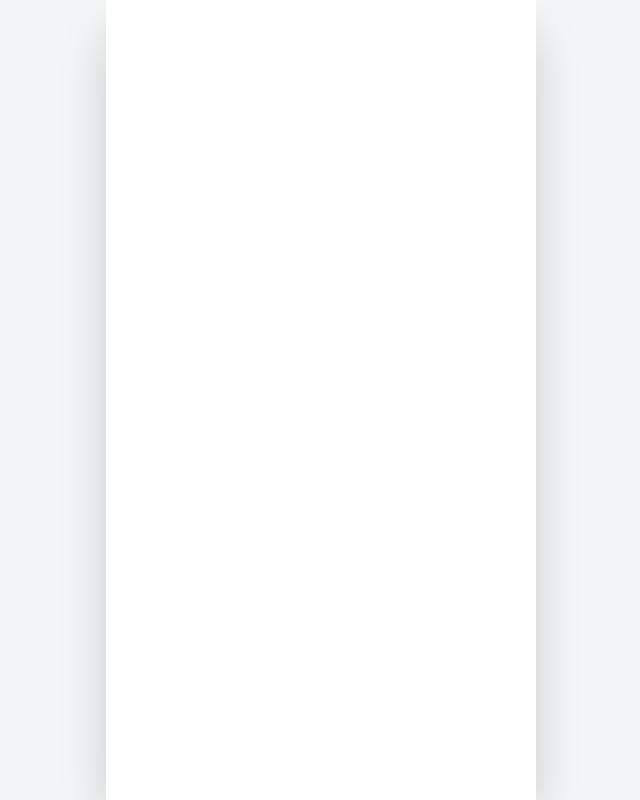
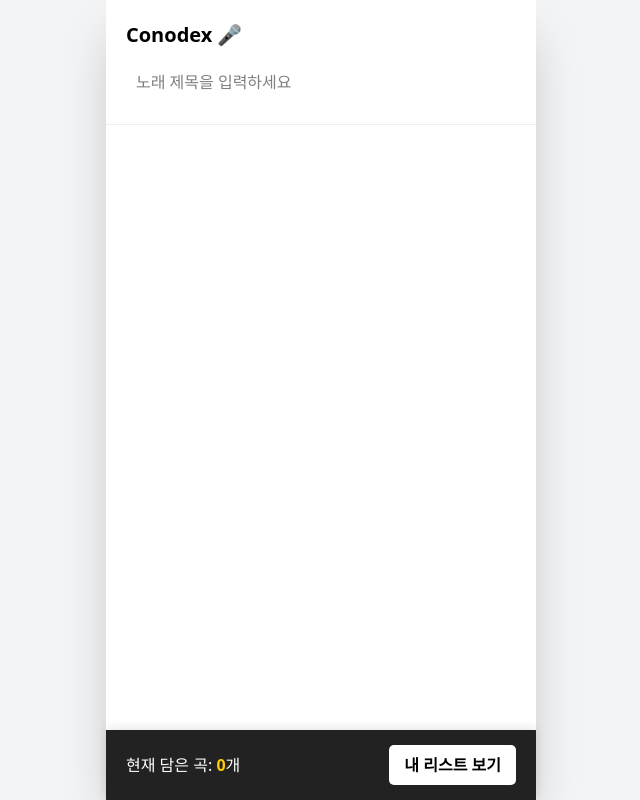
Before and after one commit to Gukbo/Conodex, a React (Vite) app: page / in a window 1280 px wide. Shown: the whole page, without its empty margins (319-959 px from the left). Built offline with nearby package versions, Linux system fonts and the light colour scheme.

Commit message:
feat: 노래 검색 & 리스트 확인 기능 구현

```diff
--- a/package.json
+++ b/package.json
@@ -10,8 +10,12 @@
     "preview": "vite preview"
   },
   "dependencies": {
+    "@tanstack/react-query": "^5.90.19",
+    "@tanstack/react-query-devtools": "^5.91.2",
     "react": "^19.2.0",
-    "react-dom": "^19.2.0"
+    "react-dom": "^19.2.0",
+    "react-hot-toast": "^2.6.0",
+    "zustand": "^5.0.10"
   },
   "devDependencies": {
     "@eslint/js": "^9.39.1",
--- a/src/App.tsx
+++ b/src/App.tsx
@@ -1,8 +1,232 @@
+import { useState } from "react";
+import { useSearchSongs } from "./hooks/useSearchSongs";
+import { useMyListStore } from "./stores/useMyListStore"; // 👈 1. 임포트 추가!
+import { Toaster } from "react-hot-toast";
+import { useDebounce } from "./hooks/useDebounce";
+
 function App() {
+  const [keyword, setKeyword] = useState("");
+  const debouncedKeyword = useDebounce(keyword, 300);
+  const [isModalOpen, setIsModalOpen] = useState(false);
+
+  const { data: songs } = useSearchSongs(debouncedKeyword);
+  const { addSong, removeSong, selectedSongs } = useMyListStore();
+
+  const handleAddClick = (song: any) => {
+    addSong({
+      no: song.no,
+      title: song.title,
+      artist: song.singer,
+      brand: "TJ",
+    });
+  };
+
   return (
-    <>
-      <div></div>
-    </>
+    <div style={{ paddingBottom: "80px" }}>
+      {" "}
+      <div style={{ padding: "20px", borderBottom: "1px solid #eee" }}>
+        <h1
+          style={{ fontSize: "20px", fontWeight: "bold", marginBottom: "10px" }}
+        >
+          Conodex 🎤
+        </h1>
+        <input
+          type="text"
+          placeholder="노래 제목을 입력하세요"
+          value={keyword}
+          onChange={(e) => setKeyword(e.target.value)}
+          style={{ width: "100%", padding: "10px", fontSize: "16px" }}
+        />
+      </div>
+      <div style={{ padding: "0 20px" }}>
+        {songs?.map((song: any) => (
+          <div
+            key={song.no}
+            style={{
+              display: "flex",
+              justifyContent: "space-between",
+              alignItems: "center",
+              margin: "15px 0",
+              borderBottom: "1px solid #f0f0f0",
+              paddingBottom: "10px",
+            }}
+          >
+            <div style={{ flex: 1 }}>
+              <div style={{ fontWeight: "bold", fontSize: "16px" }}>
+                {song.title}
+              </div>
+              <div style={{ color: "#666", fontSize: "14px" }}>
+                {song.singer} <span style={{ color: "#aaa" }}>({song.no})</span>
+              </div>
+            </div>
+
+            <button
+              onClick={() => handleAddClick(song)}
+              style={{
+                backgroundColor: "#e6f0ff",
+                color: "#0066ff",
+                border: "none",
+                padding: "8px 15px",
+                borderRadius: "20px",
+                fontWeight: "bold",
+                cursor: "pointer",
+              }}
+            >
+              + 담기
+            </button>
+          </div>
+        ))}
+      </div>
+      <div
+        style={{
+          position: "fixed",
+          bottom: 0,
+          left: 0,
+          right: 0,
+
+          maxWidth: "430px",
+          margin: "0 auto",
+
+          backgroundColor: "#222",
+          color: "white",
+          padding: "15px 20px",
+
+          paddingBottom: "calc(15px + env(safe-area-inset-bottom))",
+
+          display: "flex",
+          justifyContent: "space-between",
+          alignItems: "center",
+
+          boxShadow: "0 -2px 10px rgba(0,0,0,0.1)",
+          zIndex: 100,
+        }}
+      >
+        <span>
+          현재 담은 곡:{" "}
+          <strong style={{ color: "#ffcc00" }}>{selectedSongs.length}</strong>개
+        </span>
+        <button
+          onClick={() => setIsModalOpen(true)}
+          style={{
+            backgroundColor: "white",
+            color: "black",
+            border: "none",
+            padding: "8px 15px",
+            borderRadius: "5px",
+            fontWeight: "bold",
+            cursor: "pointer",
+          }}
+        >
+          내 리스트 보기
+        </button>
+      </div>
+      {isModalOpen && (
+        <div
+          style={{
+            position: "fixed",
+            top: 0,
+            left: 0,
+            right: 0,
+            bottom: 0,
+            backgroundColor: "rgba(0,0,0,0.5)",
+            display: "flex",
+            justifyContent: "center",
+            alignItems: "end",
+            zIndex: 999,
+          }}
+        >
+          <div
+            style={{
+              backgroundColor: "white",
+              width: "100%",
+              maxWidth: "500px",
+              height: "80vh",
+              borderRadius: "20px 20px 0 0",
+              padding: "20px",
+              overflowY: "auto",
+              display: "flex",
+              flexDirection: "column",
+            }}
+          >
+            <div
+              style={{
+                display: "flex",
+                justifyContent: "space-between",
+                marginBottom: "20px",
+              }}
+            >
+              <h2 style={{ fontSize: "20px", fontWeight: "bold" }}>
+                내 애창곡 리스트 🎶
+              </h2>
+              <button
+                onClick={() => setIsModalOpen(false)}
+                style={{
+                  background: "none",
+                  border: "none",
+                  fontSize: "24px",
+                  cursor: "pointer",
+                }}
+              >
+                ✕
+              </button>
+            </div>
+
+            {selectedSongs.length === 0 ? (
+              <div
+                style={{
+                  textAlign: "center",
+                  color: "#999",
+                  marginTop: "50px",
+                }}
+              >
+                아직 담은 노래가 없어요! 🥲
+              </div>
+            ) : (
+              <div style={{ flex: 1 }}>
+                {selectedSongs.map((song) => (
+                  <div
+                    key={song.no}
+                    style={{
+                      display: "flex",
+                      justifyContent: "space-between",
+                      alignItems: "center",
+                      padding: "15px 0",
+                      borderBottom: "1px solid #eee",
+                    }}
+                  >
+                    <div>
+                      <div style={{ fontWeight: "bold" }}>{song.title}</div>
+                      <div style={{ fontSize: "13px", color: "#666" }}>
+                        {song.artist} ({song.no})
+                      </div>
+                    </div>
+                    <button
+                      onClick={() => removeSong(song.no)}
+                      style={{
+                        backgroundColor: "#ff4444",
+                        color: "white",
+                        border: "none",
+                        padding: "5px 10px",
+                        borderRadius: "5px",
+                        fontSize: "12px",
+                      }}
+                    >
+                      삭제
+                    </button>
+                  </div>
+                ))}
+              </div>
+            )}
+          </div>
+        </div>
+      )}
+      <Toaster
+        position="bottom-center"
+        toastOptions={{
+          style: { background: "#333", color: "#fff" },
+        }}
+      />
+    </div>
   );
 }
 
--- /dev/null
+++ b/src/hooks/useDebounce.ts
@@ -0,0 +1,18 @@
+import { useState, useEffect } from 'react';
+
+
+export const useDebounce = <T>(value: T, delay: number = 300): T => {
+  const [debouncedValue, setDebouncedValue] = useState<T>(value);
+
+  useEffect(() => {
+    const timer = setTimeout(() => {
+      setDebouncedValue(value);
+    }, delay);
+
+    return () => {
+      clearTimeout(timer);
+    };
+  }, [value, delay]);
+
+  return debouncedValue;
+};
--- /dev/null
+++ b/src/hooks/useSearchSongs.ts
@@ -0,0 +1,15 @@
+import {useQuery} from '@tanstack/react-query'
+
+const fetchTJSongs = async (keyword: string) => {
+  const res = await fetch(`/api/karaoke/song/${keyword}/tj.json`);
+  return res.json();
+}
+
+export const useSearchSongs = (keyword: string) => {
+  return useQuery({
+    queryKey: ['songs', keyword],
+    queryFn: () => fetchTJSongs(keyword),
+    enabled: !!keyword,
+    staleTime: 1000 * 60 * 5,
+  })
+}
--- a/src/layout/Header.tsx
+++ /dev/null
@@ -1,5 +0,0 @@
-export default function Header() {
-  return (
-
-  )
-}
--- a/src/main.tsx
+++ b/src/main.tsx
@@ -1,10 +1,17 @@
-import { StrictMode } from "react";
-import { createRoot } from "react-dom/client";
+import React from "react";
+import ReactDOM from "react-dom/client";
+import { QueryClient, QueryClientProvider } from "@tanstack/react-query"; // 추가
+import { ReactQueryDevtools } from "@tanstack/react-query-devtools"; // 추가
 import App from "./App.tsx";
 import "./index.css";
 
-createRoot(document.getElementById("root")!).render(
-  <StrictMode>
-    <App />
-  </StrictMode>,
+const queryClient = new QueryClient();
+
+ReactDOM.createRoot(document.getElementById("root")!).render(
+  <React.StrictMode>
+    <QueryClientProvider client={queryClient}>
+      <App />
+      <ReactQueryDevtools initialIsOpen={false} />
+    </QueryClientProvider>
+  </React.StrictMode>,
 );
--- /dev/null
+++ b/src/stores/useMyListStore.ts
@@ -0,0 +1,41 @@
+import { create } from "zustand";
+import { persist } from "zustand/middleware";
+
+interface Song {
+  no: string;
+  title: string;
+  artist: string;
+  brand: 'TJ';
+}
+
+interface MyListStore {
+  selectedSongs: Song[];
+
+  addSong: (song: Song) => void;
+  removeSong: (no: string) => void;
+  clearList: () => void;
+}
+
+export const useMyListStore = create(
+  persist<MyListStore>(
+    (set) => ({
+      selectedSongs: [],
+
+      addSong: (newSong) => set((state) => {
+        const exists = state.selectedSongs.find((s) => s.no === newSong.no);
+        if (exists) {
+          alert("이미 담긴 노래입니다.");
+          return state;
+        }
+        return {selectedSongs: [...state.selectedSongs, newSong]};
+      }),
+      removeSong: (no) => set((state) => ({
+        selectedSongs: state.selectedSongs.filter((song) => song.no !== no)
+      })),
+      clearList: () => set({selectedSongs: []}),
+    }),
+    {
+      name: "my-list-store",
+    }
+  )
+)
--- /dev/null
+++ b/src/types/song.ts
@@ -0,0 +1,11 @@
+export type Brand = 'TJ';
+
+export interface Song {
+  id?: string; // Firebase ID
+  title: string; // 노래 제목
+  artist: string; // 가수 이름
+  no: string; // 노래방 번호
+  brand: Brand; // 노래방 브랜드
+  uid: string; // 작성자 UID
+  createdAt: number; // 생성 시간
+}
--- a/vite.config.ts
+++ b/vite.config.ts
@@ -2,14 +2,17 @@ import { defineConfig } from "vite";
 import react from "@vitejs/plugin-react";
 import tailwindcss from "@tailwindcss/vite";
 
-// https://vite.dev/config/
 export default defineConfig({
-  plugins: [
-    react({
-      babel: {
-        plugins: [["babel-plugin-react-compiler"]],
+  plugins: [react(), tailwindcss()],
+  server: {
+    proxy: {
+      // '/api'로 시작하는 요청이 오면 target 주소로 연결해라
+      "/api": {
+        target: "https://api.manana.kr",
+        changeOrigin: true,
+        rewrite: (path) => path.replace(/^\/api/, ""),
+        secure: false,
       },
-    }),
-    tailwindcss(),
-  ],
+    },
+  },
 });
```
Also changed, not shown: src/Components/SongsList.tsx (added), 1 other file (tests, documents, lock files or other folders).
